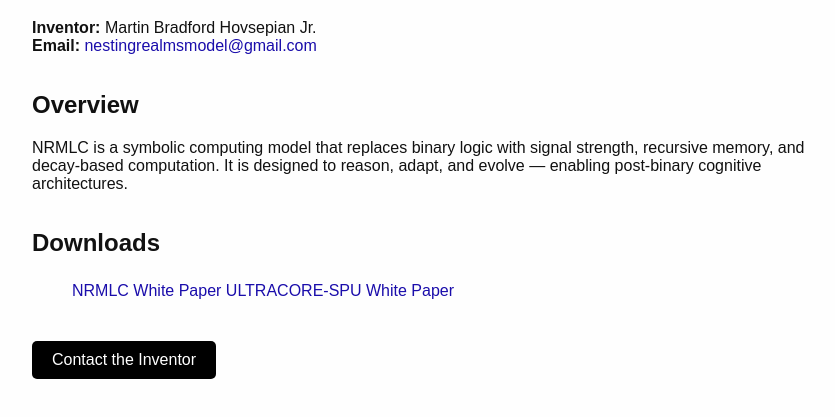
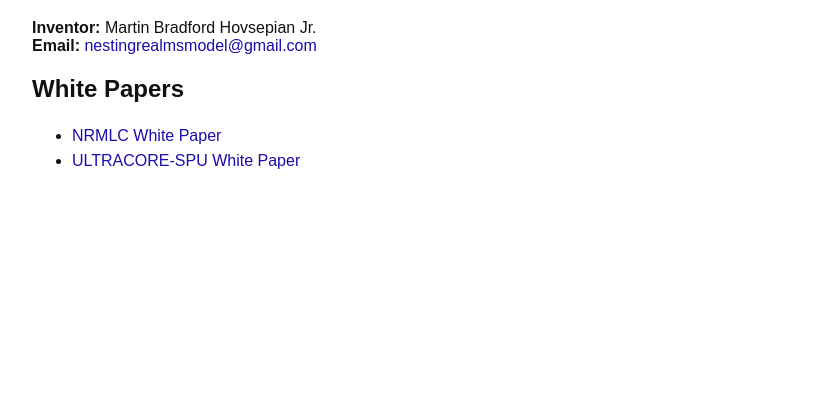
Before and after one commit to NRMLC-Hub/NRMLC-Overview, a plain HTML site: page index.html in a window 1280 px wide. Shown: the part 101-518 px from the top of the page, without its empty margins (208-1043 px from the left). Drawn offline with Linux system fonts and the light colour scheme.

Commit message:
Update index.html

```diff
--- a/index.html
+++ b/index.html
@@ -1,24 +1,13 @@
-
 <!DOCTYPE html>
 <html>
 <head>
-  <title>NRMLC: Nesting Recursive Model Logic Computer</title>
+  <title>NRMLC: Symbolic Logic System</title>
   <style>
-    body { font-family: Arial, sans-serif; padding: 40px; max-width: 800px; margin: auto; background: #fefefe; color: #111; }
+    body { font-family: Arial, sans-serif; padding: 40px; max-width: 800px; margin: auto; background: #fff; color: #111; }
     h1 { font-size: 2em; }
-    h2 { margin-top: 1.5em; }
-    ul { line-height: 1.8em; }
+    ul { margin-top: 1em; line-height: 1.6em; }
     a { color: #1a0dab; text-decoration: none; }
     a:hover { text-decoration: underline; }
-    .button {
-      display: inline-block;
-      padding: 10px 20px;
-      margin-top: 20px;
-      background-color: black;
-      color: white;
-      text-decoration: none;
-      border-radius: 5px;
-    }
   </style>
 </head>
 <body>
@@ -26,16 +15,10 @@
   <p><strong>Inventor:</strong> Martin Bradford Hovsepian Jr.<br>
      <strong>Email:</strong> <a href="mailto:nestingrealmsmodel@gmail.com">nestingrealmsmodel@gmail.com</a></p>
 
-  <h2>Overview</h2>
-  <p>NRMLC is a symbolic computing model that replaces binary logic with signal strength, recursive memory, and decay-based computation.
-     It is designed to reason, adapt, and evolve — enabling post-binary cognitive architectures.</p>
-
-  <h2>Downloads</h2>
+  <h2>White Papers</h2>
   <ul>
-    <a href="https://github.com/NRMLC-Hub/NRMLC-Overview/blob/main/NRMLC_Public_White_Paper.docx" target="_blank">NRMLC White Paper</a>
-    <a href="https://github.com/NRMLC-Hub/NRMLC-Overview/blob/main/ULTRACORE-SPU_WhitePaper_Draft_v3_PROTECTED.docx" target="_blank">ULTRACORE-SPU White Paper</a>
+    <li><a href="https://github.com/NRMLC-Hub/NRMLC-Overview/blob/main/NRMLC_Public_White_Paper.docx" target="_blank">NRMLC White Paper</a></li>
+    <li><a href="https://github.com/NRMLC-Hub/NRMLC-Overview/blob/main/ULTRACORE-SPU_WhitePaper_Draft_v3_PROTECTED.docx" target="_blank">ULTRACORE-SPU White Paper</a></li>
   </ul>
-
-  <a class="button" href="mailto:nestingrealmsmodel@gmail.com">Contact the Inventor</a>
 </body>
 </html>
```
